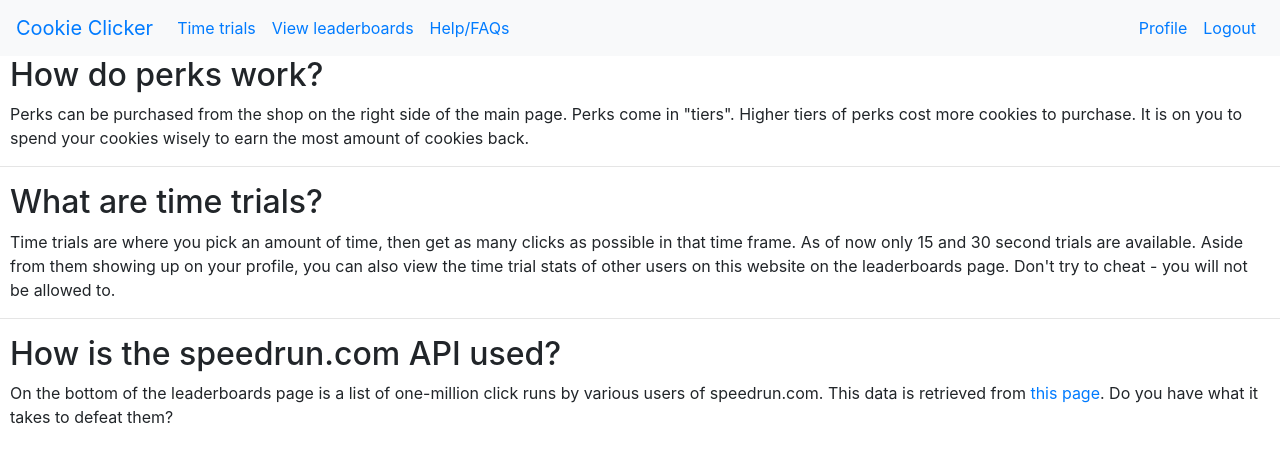
After one commit to KelvinNg0/SoftDev_p02, a Flask app: page /help in a window 1280 px wide. The commit adds this page. Shown: the top 463 px of the page. Run offline with Flask 2, Linux system fonts and the light colour scheme; some libraries are stand-ins or nearby versions.

Commit message:
Help page + some more CSS

```diff
--- a/app.py
+++ b/app.py
@@ -126,6 +126,10 @@ def leaderboards():
 def trial():
 	return render_template("trial.html")
 
+@app.route('/help')
+def help():
+	return render_template('help.html')
+
 # JS related routes ============================================================
 @app.route('/regclicks')
 def reg_clicks():
--- a/static/styles/mystyle.css
+++ b/static/styles/mystyle.css
@@ -6,7 +6,7 @@ body {
   height: 100vh;
 }
 
-h1, h2, h3, h4, h5, th, td, form, a {
+h1, h2, h3, h4, h5, th, td, form, p {
   padding-left: 10px;
   padding-right: 10px;
 }
--- a/templates/base.html
+++ b/templates/base.html
@@ -23,6 +23,7 @@
     <ul class="navbar-nav">
       <li><a class="nav-link" href="../trial">Time trials</a></li>
       <li><a class="nav-link" href="../leaderboards">View leaderboards</a></li>
+      <li><a class="nav-link" href="../help">Help/FAQs</a></li>
     </ul>
 
     <ul class="navbar-nav ml-auto">
--- /dev/null
+++ b/templates/help.html
@@ -0,0 +1,20 @@
+{% extends "base.html" %}
+
+{% block content %}
+<h2>How do perks work?</h2>
+<p>Perks can be purchased from the shop on the right side of the main page. Perks
+   come in "tiers". Higher tiers of perks cost more cookies to purchase. It is on you
+   to spend your cookies wisely to earn the most amount of cookies back.</p><hr>
+
+<h2>What are time trials?</h2>
+<p>Time trials are where you pick an amount of time, then get as many clicks as possible
+   in that time frame. As of now only 15 and 30 second trials are available. Aside from
+   them showing up on your profile, you can also view the time trial stats of other
+   users on this website on the leaderboards page. Don't try to cheat - you will not
+   be allowed to.</p><hr>
+
+<h2>How is the speedrun.com API used?</h2>
+<p>On the bottom of the leaderboards page is a list of one-million click runs by various
+   users of speedrun.com. This data is retrieved from <a href="https://www.speedrun.com/cclicker">this page</a>.
+   Do you have what it takes to defeat them?</p>
+{% endblock %}
--- a/templates/login.html
+++ b/templates/login.html
@@ -29,6 +29,6 @@
   </form>
 
   <br>
-  <a href=/signup>Don't have an account? Create one now.</a>
+  <a href=/signup>&nbsp; Don't have an account? Create one now.</a>
 </body>
 </html>
--- a/templates/register.html
+++ b/templates/register.html
@@ -33,6 +33,6 @@
   </form>
 
   <br>
-  <a href="/">Go back</a>
+  <a href="/">&nbsp; Go back</a>
 </body>
 </html>
```
Also changed, not shown: database.db.
